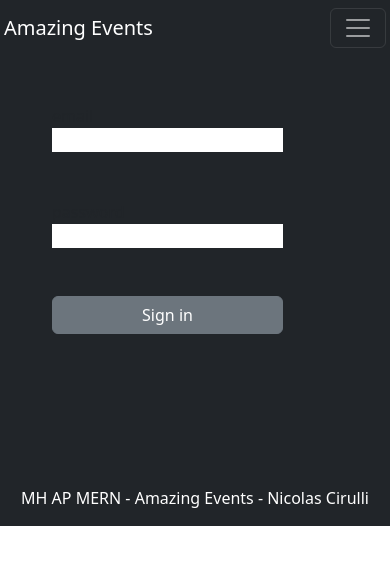
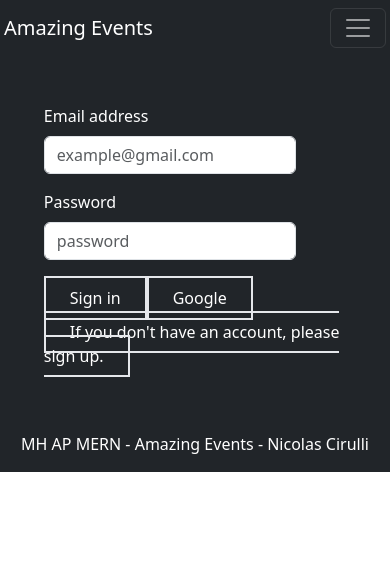
Before and after one commit to NicolasCirulli/mern-sabado-front, a React (Vite) app: page /signin in a window 390 px wide. Shown: the top 564 px of the page. Built offline with nearby package versions, Linux system fonts and the light colour scheme.

Commit message:
Add: Auth

```diff
--- a/src/components/NavbarMain.jsx
+++ b/src/components/NavbarMain.jsx
@@ -2,44 +2,22 @@ import { Link } from "react-router-dom";
 import { useSelector, useDispatch } from "react-redux";
 import { logout } from "../redux/actions/userActions";
 import { LINKS_NAVBAR } from "../routes/links";
-const asd = () => {
-  const user = useSelector((store) => store.user.user);
-  const dispatch = useDispatch();
-  return (
-    <nav className="flex gap-3 justify-end items-center py-3 px-5">
-      <Link to="/" className="btn btn-primary">
-        Home
-      </Link>
-      <Link to="/events" className="btn btn-secondary">
-        Event
-      </Link>
-      {user ? (
-        <button className="btn btn-primary" onClick={() => dispatch(logout())}>
-          {" "}
-          Log out{" "}
-        </button>
-      ) : (
-        <>
-          <Link to="/signup" className="btn btn-primary">
-            Sign UP
-          </Link>
-          <Link to="/signin" className="btn btn-primary">
-            Sign In
-          </Link>
-        </>
-      )}
-
-      {/*  */}
-    </nav>
-  );
-};
-
 import Container from "react-bootstrap/Container";
 import Nav from "react-bootstrap/Nav";
 import Navbar from "react-bootstrap/Navbar";
 import NavDropdown from "react-bootstrap/NavDropdown";
 
+const defaultImage =
+  "https://img2.freepng.es/20181118/uxu/kisspng-clip-art-image-generic-drug-social-media-photograp-male-svg-png-icon-free-download-5-6821-online-5bf22649c9d890.4957056815425961698268.jpg";
+
 function NavbarMain() {
+  const dispatch = useDispatch();
+
+  const { user } = useSelector((store) => store.user);
+  const handleClick = () => {
+    dispatch(logout());
+  };
+
   return (
     <Navbar
       expand="lg"
@@ -64,14 +42,32 @@ function NavbarMain() {
               </Nav.Link>
             ))}
             <NavDropdown
-              title="Account"
+              title={
+                <div className="flex gap-3 justify-center items-center">
+                  <img
+                    className="w-10 rounded"
+                    src={user ? user.image : defaultImage}
+                  />
+                  {user ? <span> {user.name} </span> : <span> account </span>}
+                </div>
+              }
               id="basic-nav-dropdown"
               className="text-center"
             >
-              <NavDropdown.Item href="#action/3.1">Sign Up</NavDropdown.Item>
-              <NavDropdown.Item href="#action/3.2">Sign In</NavDropdown.Item>
-              <NavDropdown.Divider />
-              <NavDropdown.Item href="#action/3.4">Log out</NavDropdown.Item>
+              {!user ? (
+                <>
+                  <NavDropdown.Item to="/signup" as={Link}>
+                    Sign Up
+                  </NavDropdown.Item>
+                  <NavDropdown.Item to="/signin" as={Link}>
+                    Sign In
+                  </NavDropdown.Item>{" "}
+                </>
+              ) : (
+                <NavDropdown.Item to="#" as={Link} onClick={handleClick}>
+                  Log out
+                </NavDropdown.Item>
+              )}
             </NavDropdown>
           </Nav>
         </Navbar.Collapse>
--- a/src/pages/SignIn.jsx
+++ b/src/pages/SignIn.jsx
@@ -1,78 +1,68 @@
-import React, { useRef } from "react";
-import { signIn } from "../redux/actions/userActions.js";
+import { useState } from "react";
+import { Link } from "react-router-dom";
+import Form from "react-bootstrap/Form";
+import { signIn } from "../redux/actions/userActions";
 import { useDispatch } from "react-redux";
 import { useNavigate } from "react-router-dom";
-import { GoogleLogin } from "@react-oauth/google";
-import jwtDecode from "jwt-decode";
-const SignIn = () => {
-  const email = useRef(null);
-  const password = useRef(null);
-
+function SignIn() {
+  const [formData, setFormData] = useState({
+    email: "",
+    password: "",
+  });
   const dispatch = useDispatch();
   const navigate = useNavigate();
   const handleSubmit = (e) => {
     e.preventDefault();
-    const aux = [email, password];
-    if (aux.some((campo) => !campo.current.value)) {
-      alert("Todos los campos son obligatorios");
-    } else {
-      const body = {
-        email: email.current.value,
-        password: password.current.value,
-      };
-      dispatch(signIn(body)).then((response) => {
-        if (response.payload.success) {
-          alert("Bienvenido " + response.payload.user.name);
-          navigate("/");
-        }
-      });
-    }
-  };
-
-  const signInWithGoogle = (credentialResponse) => {
-    const userData = jwtDecode(credentialResponse.credential);
-    const body = {
-      email: userData.email,
-      password: userData.given_name + userData.sub,
-    };
-    dispatch(signIn(body)).then((respuestaDelAction) => {
-      if (respuestaDelAction.payload.success) {
-        alert("Bienvenido " + respuestaDelAction.payload.user.name);
+    const request = { ...formData };
+    dispatch(signIn(request)).then(({ payload }) => {
+      if (payload?.message) {
+        console.log("Manejar los errores");
+      }
+      if (payload?.user) {
         navigate("/");
       }
     });
   };
-
+  const handleInput = (e) => {
+    const { name, value } = e.target;
+    const aux = { ...formData };
+    aux[name] = value;
+    setFormData(aux);
+  };
   return (
-    <div>
-      <div className="d-flex col-10 justify-center items-center">
-        <form
-          className="d-flex flex-column justify-center items-start gap-5 bg-gray-200 p-5"
-          onSubmit={handleSubmit}
-        >
-          <label>
-            {" "}
-            email
-            <input type="email" name="email" ref={email} />
-          </label>
-          <label>
-            {" "}
-            password
-            <input type="password" name="password" ref={password} />
-          </label>
-
-          <button className="btn btn-secondary"> Sign in </button>
-          <GoogleLogin
-            text="signin_with"
-            onSuccess={signInWithGoogle}
-            onError={() => {
-              console.log("Login Failed");
-            }}
-          />
-        </form>
+    <Form
+      className="col-10 col-md-6 col-xl-4 bg-dark py-5 px-2 text-dark flex flex-col items-center text-white"
+      onSubmit={handleSubmit}
+      onInput={handleInput}
+    >
+      <Form.Group className="mb-3 col-10">
+        <Form.Label>Email address</Form.Label>
+        <Form.Control
+          type="email"
+          placeholder="example@gmail.com"
+          name="email"
+        />
+      </Form.Group>
+      <Form.Group className="mb-3 col-10">
+        <Form.Label>Password</Form.Label>
+        <Form.Control type="password" placeholder="password" name="password" />
+      </Form.Group>
+      <div className="flex col-10 gap-1">
+        <button className="text-center w-6/12 self-center hover:bg-zinc-700 text-white border-2 border-zinc-700 rounded-[.5rem] font-bold underline px-4 py-2">
+          Sign in
+        </button>
+        <button className="text-center w-6/12 self-center hover:bg-zinc-700 text-white border-2 border-zinc-700 rounded-[.5rem] font-bold underline px-4 py-2">
+          Google
+        </button>
       </div>
-    </div>
+      <Link
+        className="mt-4 text-center w-10/12 self-center hover:bg-zinc-700 text-white border-2 border-zinc-700 rounded-[.5rem] font-bold underline px-4 py-2"
+        to="/signup"
+      >
+        If you don't have an account, please sign up.
+      </Link>
+    </Form>
   );
-};
+}
 
 export default SignIn;
--- a/src/pages/SignUp.jsx
+++ b/src/pages/SignUp.jsx
@@ -1,112 +1,106 @@
-import React, { useEffect, useState, useRef } from "react";
+import { useEffect, useState } from "react";
+import { Link } from "react-router-dom";
+import Form from "react-bootstrap/Form";
 import axios from "axios";
+import { signUp } from "../redux/actions/userActions";
 import { useDispatch } from "react-redux";
-import { signUp } from "../redux/actions/userActions.js";
-import { GoogleLogin } from "@react-oauth/google";
-import jwtDecode from "jwt-decode";
-const SignUp = () => {
+function SignUp() {
   const [countries, setCountries] = useState([]);
-
+  const [formData, setFormData] = useState({
+    name: "",
+    email: "",
+    password: "",
+    image: "",
+    country: "",
+  });
   const dispatch = useDispatch();
-
-  const name = useRef(null);
-  const email = useRef(null);
-  const password = useRef(null);
-  const image = useRef(null);
-  const country = useRef(null);
-
   useEffect(() => {
     axios("https://restcountries.com/v3.1/all?fields=name").then(({ data }) =>
-      setCountries(data.map((country) => country.name.common))
+      setCountries(
+        data
+          .map((country) => country.name.common)
+          .sort((a, b) => a.localeCompare(b))
+      )
     );
   }, []);
-
   const handleSubmit = (e) => {
     e.preventDefault();
-    const aux = [name, email, password, image, country];
-    if (aux.some((campo) => !campo.current.value)) {
-      alert("Todos los campos son obligatorios");
-    } else {
-      const body = {
-        name: name.current.value,
-        email: email.current.value,
-        image: image.current.value,
-        password: password.current.value,
-        country: country.current.value,
-      };
-      dispatch(signUp(body));
+    const request = { ...formData };
+    for (const key in request) {
+      if (!request[key]) {
+        delete request[key];
+      }
     }
+    dispatch(signUp(request)).then(({ payload }) => {
+      if (payload?.errors) {
+        console.log("Manejar los errores");
+      }
+      if (payload?.user) {
+        console.log(" Navigate home");
+      }
+    });
   };
+  const handleInput = (e) => {
+    const { name, value } = e.target;
+    const aux = { ...formData };
+    aux[name] = value;
+    setFormData(aux);
+  };
+  return (
+    <Form
+      className="col-10 col-md-6 col-xl-4 bg-dark py-5 px-2 text-dark flex flex-col items-center text-white"
+      onSubmit={handleSubmit}
+      onInput={handleInput}
+    >
+      <Form.Group className="mb-3 col-10 ">
+        <Form.Label>Name</Form.Label>
+        <Form.Control type="text" placeholder="Nicolas" name="name" />
+      </Form.Group>
+      <Form.Group className="mb-3 col-10">
+        <Form.Label>Email address</Form.Label>
+        <Form.Control
+          type="email"
+          placeholder="example@gmail.com"
+          name="email"
+        />
+      </Form.Group>
+      <Form.Group className="mb-3 col-10">
+        <Form.Label>Password</Form.Label>
+        <Form.Control type="password" placeholder="password" name="password" />
+      </Form.Group>
+      <Form.Group className="mb-3 col-10">
+        <Form.Label>Photo</Form.Label>
+        <Form.Control type="text" placeholder="Link image" name="image" />
+      </Form.Group>
+      <Form.Select
+        size="md"
+        className="mb-3"
+        style={{ width: "83.333%" }}
+        name="country"
+      >
+        {countries?.map((country) => (
+          <option key={country + " option"} value={country}>
+            {country}
+          </option>
+        ))}
+      </Form.Select>
 
-  const signUpWithGoogle = (credentialResponse) => {
-    const dataUser = jwtDecode(credentialResponse.credential);
-    console.log(dataUser);
-    console.log(dataUser.picture);
-    const body = {
-      name: dataUser.name,
-      email: dataUser.email,
-      image: dataUser.picture,
-      password: dataUser.given_name + dataUser.sub,
-    };
-    dispatch(signUp(body));
-  };
-
-  return (
-    <div className="signUp__Container col-10 col-md-6 col-xl-5">
-      <form
-        className="form d-flex flex-column justify-center items-start gap-5 bg-gray-100 p-5"
-        onSubmit={handleSubmit}
+      <div className="flex col-10 gap-1">
+        <button className="text-center w-6/12 self-center hover:bg-zinc-700 text-white border-2 border-zinc-700 rounded-[.5rem] font-bold underline px-4 py-2">
+          Sign up
+        </button>
+        <button className="text-center w-6/12 self-center hover:bg-zinc-700 text-white border-2 border-zinc-700 rounded-[.5rem] font-bold underline px-4 py-2">
+          Google
+        </button>
+      </div>
+      <Link
+        className="mt-4 text-center w-10/12 self-center hover:bg-zinc-700 text-white border-2 border-zinc-700 rounded-[.5rem] font-bold underline px-4 py-2"
+        to="/signin"
       >
-        <label className="">
-          {" "}
-          Name
-          <input
-            className="form-text"
-            type="text"
-            name="name"
-            ref={name}
-            required
-          />
-        </label>
-        <label>
-          {" "}
-          email
-          <input type="email" name="email" ref={email} />
-        </label>
-        <label>
-          {" "}
-          password
-          <input type="password" name="password" ref={password} />
-        </label>
-        <label>
-          {" "}
-          Image
-          <input type="text" name="image" ref={image} />
-        </label>
-        <label>
-          {" "}
-          country
-          <select name="country" ref={country}>
-            {countries.length > 0 &&
-              countries.map((country) => (
-                <option key={`opt-country-${country}`} value={country}>
-                  {" "}
-                  {country}{" "}
-                </option>
-              ))}
-          </select>
-        </label>
-        <button className="btn btn-secondary"> Registrarse </button>
-        <GoogleLogin
-          text="signup_with"
-          onSuccess={signUpWithGoogle}
-          onError={() => {
-            console.log("Login Failed");
-          }}
-        />
-      </form>
-    </div>
+        If you already have an account, please sign in.
+      </Link>
+    </Form>
   );
-};
+}
 
 export default SignUp;
```
Also changed, not shown: src/App.jsx (+3 -45 lines), src/redux/actions/userActions.js (+3 -14 lines), src/routes/Router.jsx (added, +47 -0 lines), src/services/authService.js (added, +30 -0 lines).
